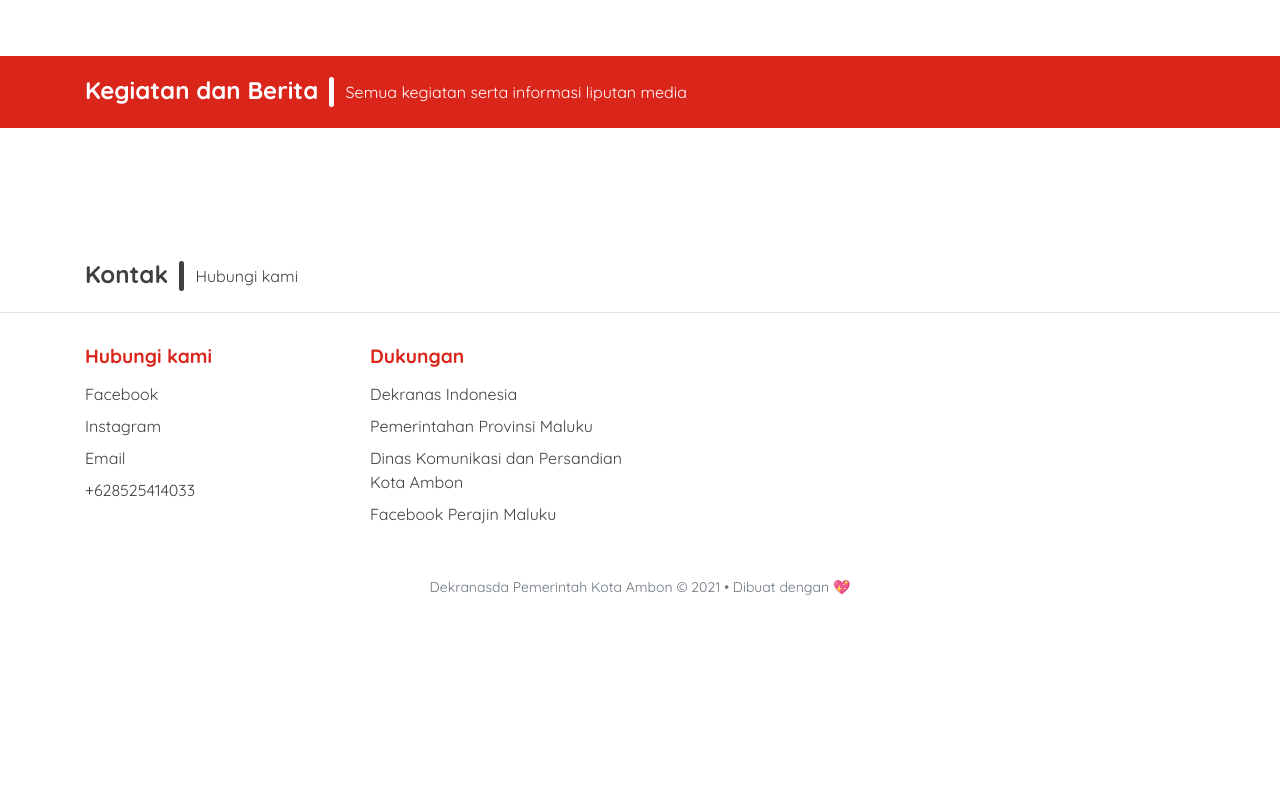
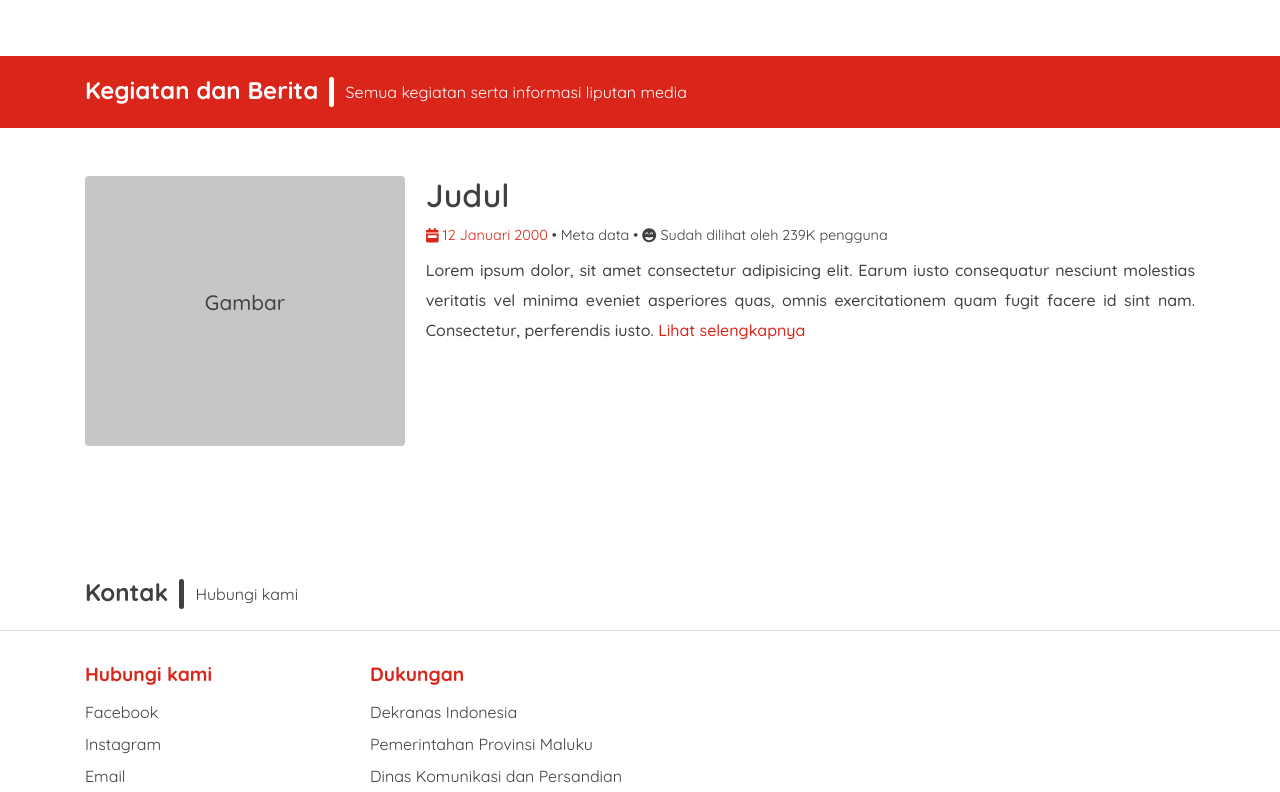
Before and after one commit to diskominfo-ambon/dekranasda, a Vue app: page /#/ in a window 1280 px wide. Shown: the part 2520-3312 px from the top of the page. Before the commit the page ends 3198 px from the top, so only its background shows below. Built offline with nearby package versions, Linux system fonts and the light colour scheme.

Commit message:
menambahkan post

```diff
--- a/src/assets/sass/_globals.scss
+++ b/src/assets/sass/_globals.scss
@@ -119,3 +119,59 @@ h1, h2, h3, h4, h5, h6, p, span, blockquote, li, small {
     }
   }
 }
+
+.post {
+  &__card {
+    display: flex;
+
+    @include breakpoint-down(medium) {
+      display: block;
+    }
+
+    &-body {
+      flex: 1;
+      margin-left: 1.3rem;
+      @include breakpoint-down(medium) {
+        margin: 0;
+      }
+
+      h2 {
+        font-weight: 600;
+        margin: 0;
+        margin-bottom: .5rem;
+      }
+
+      span {
+        font-size: .9rem;
+      }
+
+      p {
+        font-weight: 500;
+        text-align: justify;
+        margin-top: .5rem;
+        line-height: 30px;
+      }
+    }
+    &-cover {
+      display: flex;
+      justify-content: center;
+      align-items: center;
+      height: 270px;
+      width: 320px;
+      background-color: $light;
+      border-radius: 4px;
+
+      p {
+        font-size: 1.3rem;
+        font-weight: 500;
+      }
+
+      @include breakpoint-down(medium) {
+        width: 100%;
+        margin-bottom: .9rem;
+      }
+
+    }
+  }
+
+}
--- /dev/null
+++ b/src/components/post-card.vue
@@ -0,0 +1,25 @@
+<template>
+<div class="post__card">
+  <!-- image -->
+  <div class="post__card-cover">
+    <p>Gambar</p>
+  </div>
+  <!-- content -->
+  <div class="post__card-body">
+    <h2>Judul</h2>
+    <!-- eslint-disable-next-line no-irregular-whitespace -->
+    <span><span class="text-primary"><Icon icon="calendar-week"/> 12 Januari 2000</span> • Meta data • <Icon icon="grin-beam" /> Sudah dilihat oleh 239K pengguna</span>
+    <div>
+      <p>
+        Lorem ipsum dolor, sit amet consectetur adipisicing elit. Earum iusto consequatur nesciunt molestias veritatis vel minima eveniet asperiores quas, omnis exercitationem quam fugit facere id sint nam. Consectetur, perferendis iusto. <a class="text-primary" href="#">Lihat selengkapnya</a>
+      </p>
+    </div>
+  </div>
+</div>
+</template>
+
+<script>
+export default {
+  name: 'PostCard'
+}
+</script>
--- a/src/pages/home.vue
+++ b/src/pages/home.vue
@@ -126,10 +126,13 @@
         />
       </b-col>
     </b-row>
-    <b-row>
-      <b-col></b-col>
-      <b-col></b-col>
-    </b-row>
+    <b-container class="mt-5">
+      <b-row>
+        <b-col cols="12">
+          <PostCard/>
+        </b-col>
+      </b-row>
+    </b-container>
   </section>
   <!-- end -->
 </div>
@@ -137,10 +140,12 @@
 
 <script>
 import Divider from '~@/components/divider';
+import PostCard from '~@/components/post-card';
 
 export default {
   components: {
-    Divider
+    Divider,
+    PostCard
   }
 }
 </script>
```
